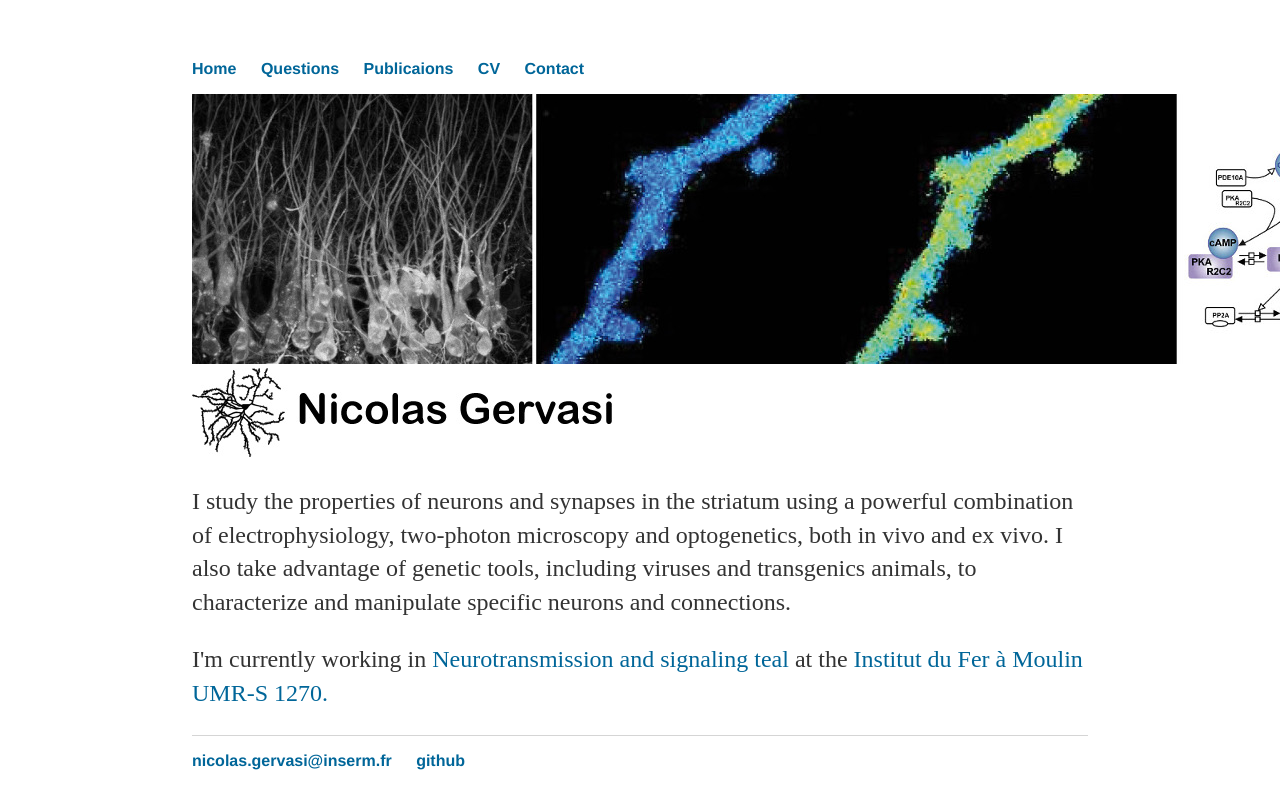
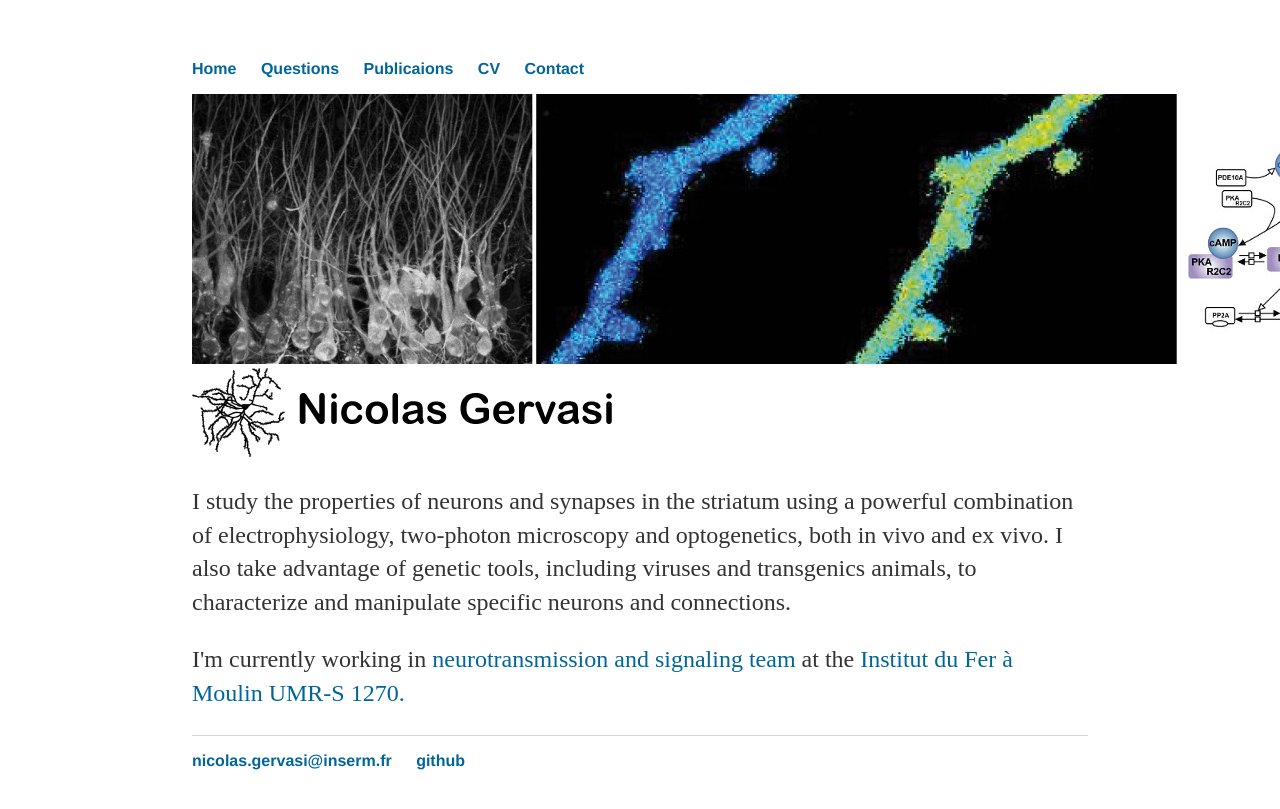
Before and after one commit to nicolasgervasi/nicolasgervasi.github.io, a Jekyll site: the page built from index.html, in a window 1280 px wide. Shown: the top 809 px of the page. Built offline with Jekyll 4.4.1, drawn with Linux system fonts in a browser that asks for light colours.

Commit message:
Update index.html

```diff
--- a/index.html
+++ b/index.html
@@ -13,6 +13,6 @@ title: Nicolas Gervasi U1270
 	<p>I study the properties of neurons and synapses in the striatum using a powerful combination of electrophysiology, two-photon microscopy and optogenetics, both in vivo and ex vivo. I also take advantage of genetic tools, including viruses and transgenics animals, to characterize and manipulate specific neurons and connections.</p>
 	</div>
 	<div class="grid-item">
-	<p>I'm currently working in <a href="http://http://www.ifm-institute.fr/en/teams/girault-herve">Neurotransmission and signaling teal</a> at <span itemprop="affiliation">the <a href="http://www.http://www.ifm-institute.fr/en/">Institut du Fer à Moulin UMR-S 1270.</p>
+	<p>I'm currently working in <a href="http://www.ifm-institute.fr/en/teams/girault-herve">neurotransmission and signaling team</a> at <span itemprop="affiliation">the <a href="http://www.ifm-institute.fr/en/">Institut du Fer à Moulin UMR-S 1270.</p>
 	</div>
 </div>
```
